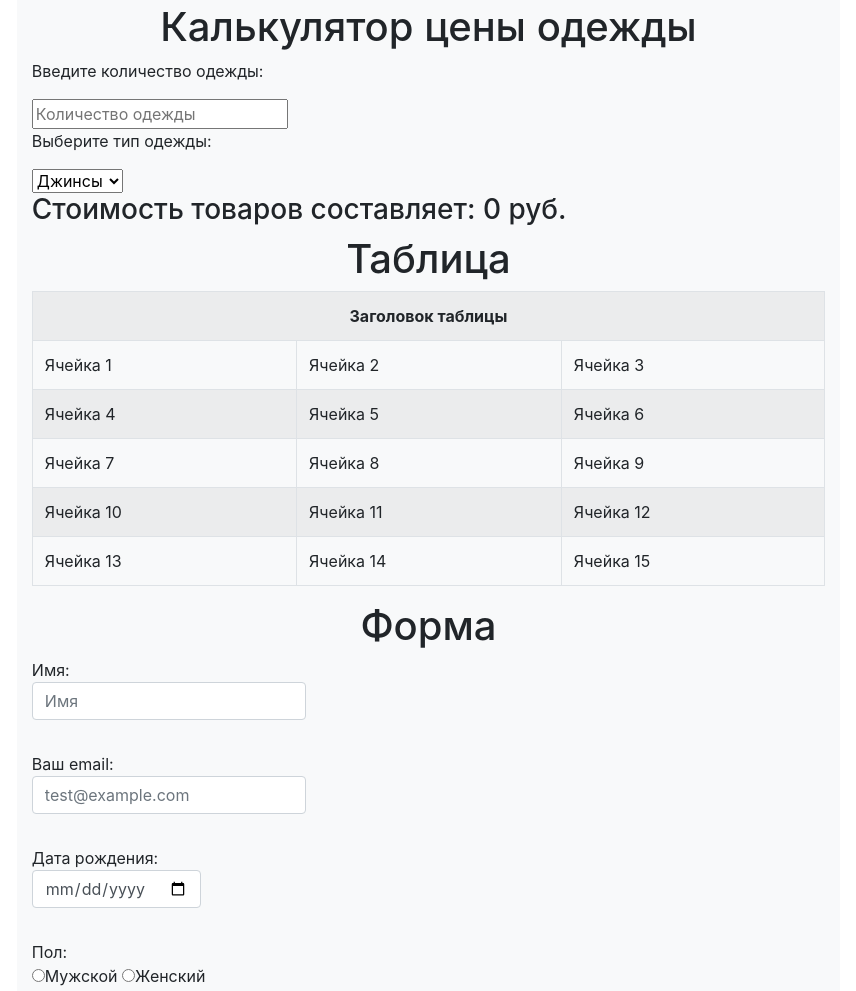
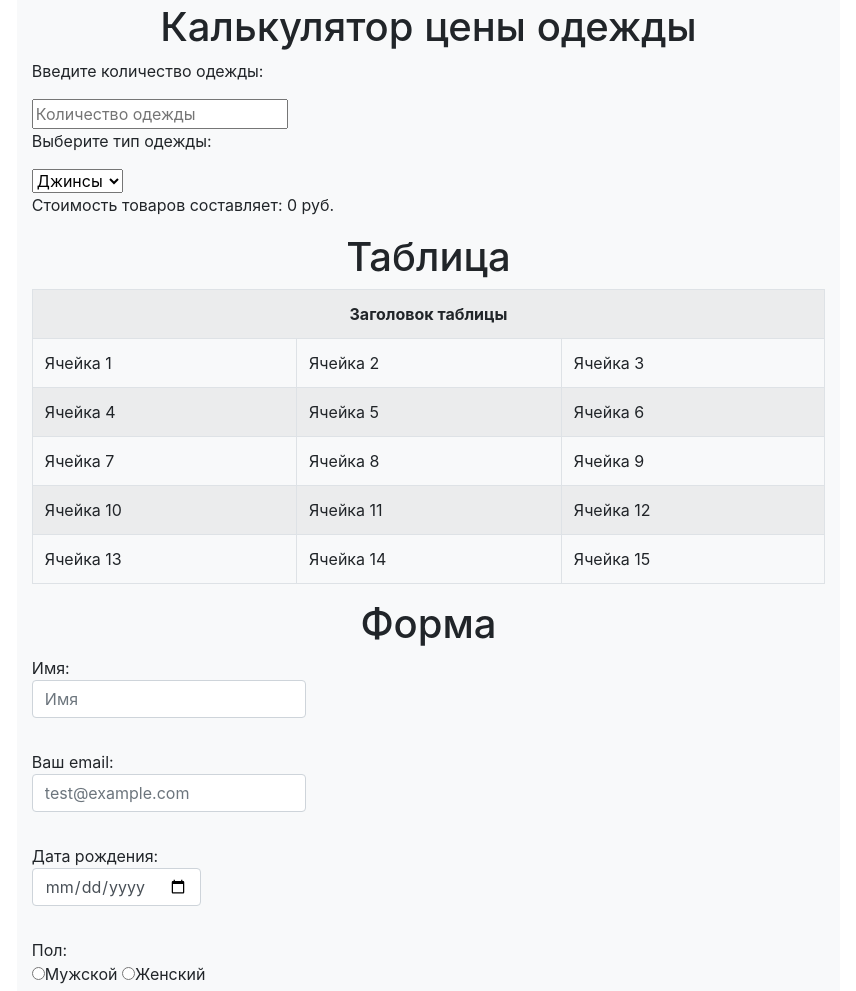
Before and after one commit to OlekhovD/WEB_6, a plain HTML site: page index.html in a window 1280 px wide. Shown: the part 1149-2140 px from the top of the page, without its empty margins (204-1060 px from the left). Drawn offline with nearby package versions, Linux system fonts and the light colour scheme.

Commit message:
Add files via upload

```diff
--- a/index.html
+++ b/index.html
@@ -115,7 +115,7 @@
                     </div>
                     <br/>
                 </form>
-                <h3 id="price" class="start-price"></h3>
+                <p id="price" class="start-price"></p>
             </div>
         </div>
 
```
